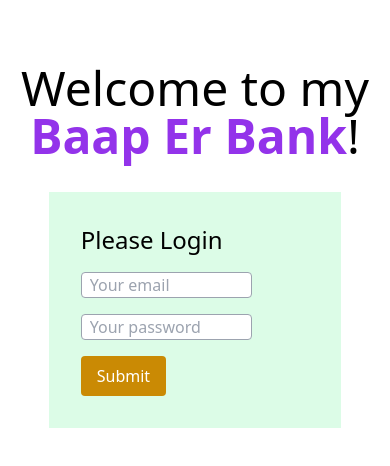
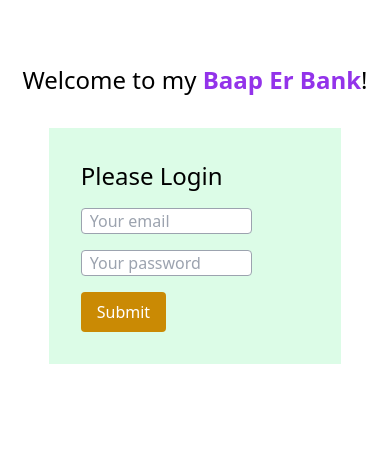
Before and after one commit to gshdu/baap-er-bank, a plain HTML site: page index.html in a window 390 px wide. Drawn offline with nearby package versions, Linux system fonts and the light colour scheme.

Commit message:
fixed heading responsive of login page

```diff
--- a/index.html
+++ b/index.html
@@ -11,7 +11,7 @@
 </head>
 <body>
     <header>
-        <h1 class="text-5xl text-center mt-16 sm:text-2xl">Welcome to my <span class="font-semibold text-purple-600">Baap Er Bank</span>!</h1>
+        <h1 class="text-2xl text-center mt-16 md:text-5xl">Welcome to my <span class="font-semibold text-purple-600">Baap Er Bank</span>!</h1>
     </header>
     <main>
         <section class="bg-green-100 w-3/4 mx-auto p-8 mt-8">
```
